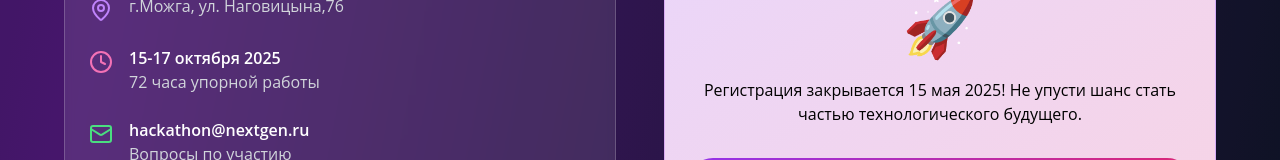
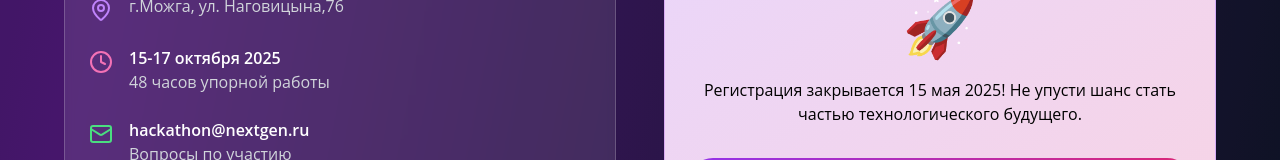
Before and after one commit to artemosipov13903-dev/nextgen-hackathon-landing, a React (Vite) app: page / in a window 1280 px wide. Shown: the part 6165-6325 px from the top of the page. Built offline with nearby package versions, Linux system fonts and the light colour scheme.

Commit message:
Обновление 1 компонентов

```diff
--- a/src/components/ContactsSection.tsx
+++ b/src/components/ContactsSection.tsx
@@ -34,7 +34,7 @@ const ContactsSection = () => {
                 <Icon name="Clock" size={24} className="text-pink-400 mt-1" />
                 <div>
                   <div className="text-white font-semibold">15-17 октября 2025</div>
-                  <div className="text-gray-300">72 часа упорной работы</div>
+                  <div className="text-gray-300">48 часов упорной работы</div>
                 </div>
               </div>
 
```
